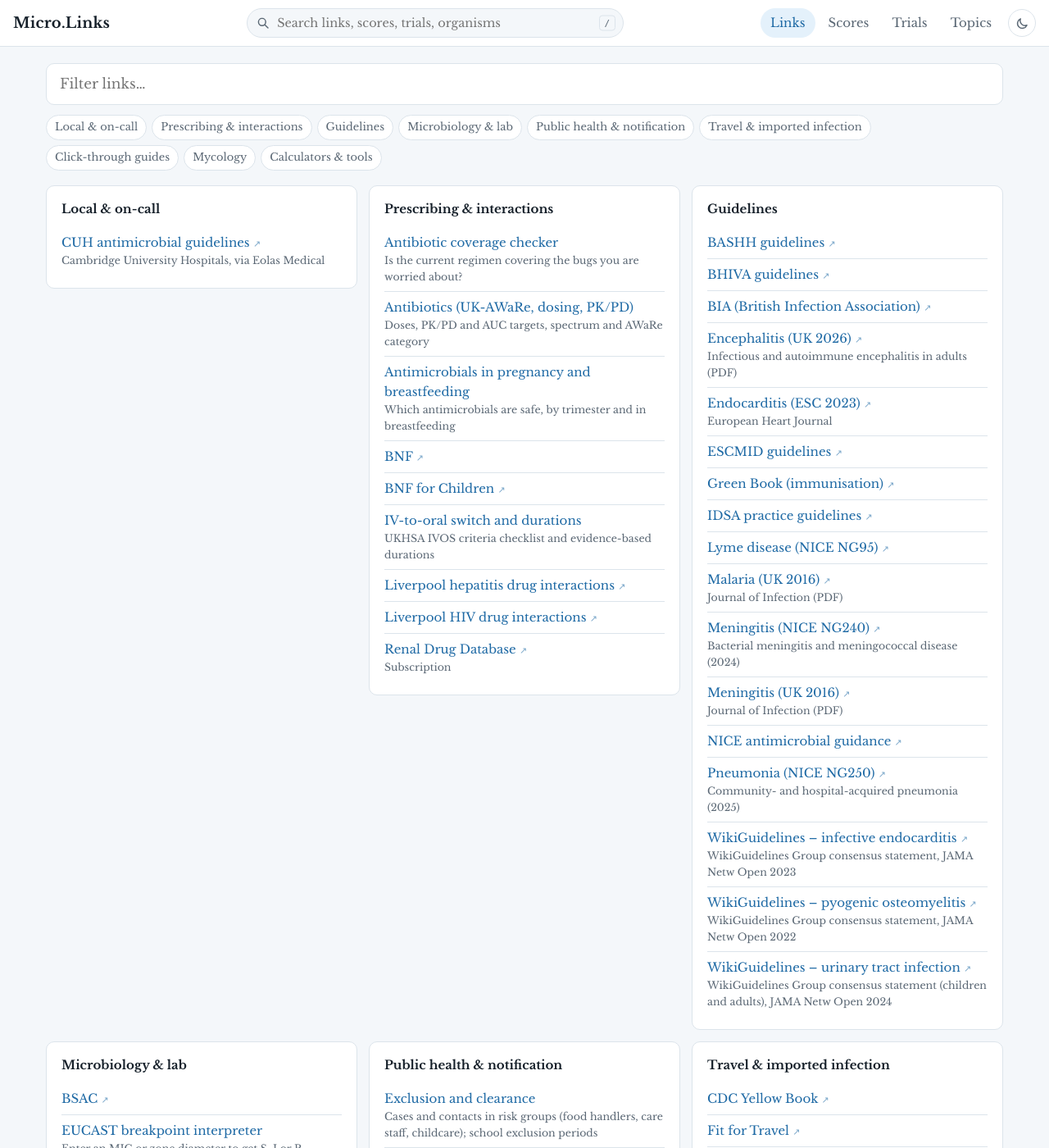
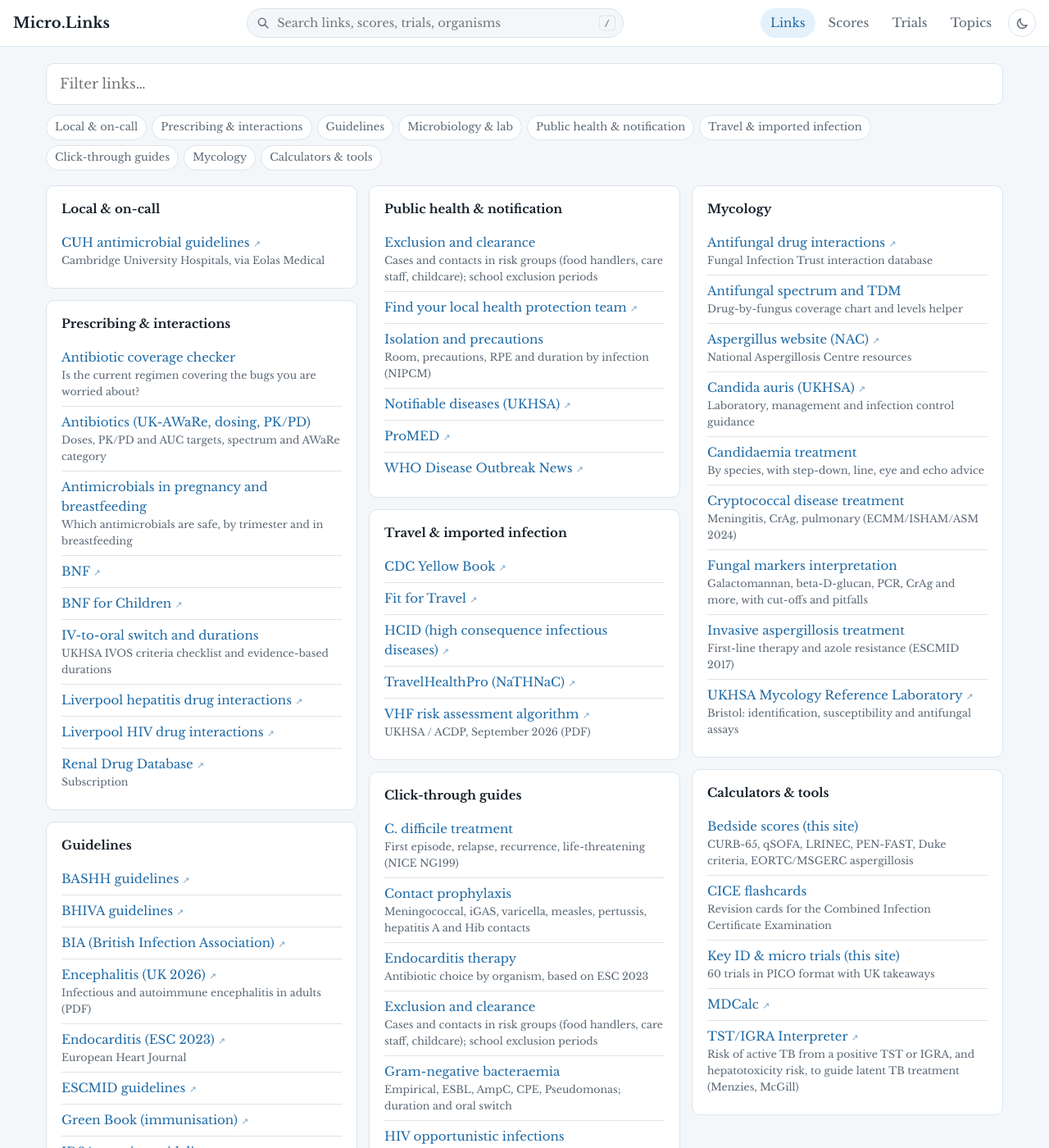
Before and after one commit to bucklesthomas/Micro.Cam, a Jekyll site: the page built from index.html, in a window 1280 px wide and 1400 px high. Shown: the whole window at 82% size. Built offline with Jekyll 4.4.1, drawn with Linux system fonts in a browser that asks for light colours.

Commit message:
Links and Topics: back to flowing columns, with flush column tops
Cards are inline-block so Safari no longer carries a card's bottom margin
to the top of the next column.

Co-Authored-By: Claude Opus 5.5 <noreply@anthropic.com>
Claude-Session: https://claude.ai/code/session_014umjqCS9d4umYuNKooKA4U

```diff
--- a/assets/css/style.css
+++ b/assets/css/style.css
@@ -288,8 +288,10 @@ a:hover { text-decoration: underline; }
   .cite { margin-left: 0; width: 100%; }
 }
 
-/* Links and Topics pages: cards in rows, so every card in a row starts at the same height */
-.grid.masonry { display: grid; grid-template-columns: repeat(auto-fill, minmax(min(100%, 300px), 1fr)); gap: 14px; align-items: start; }
+/* Links and Topics pages: cards flow down in columns. inline-block (not block + margin) stops Safari
+   carrying the previous card's bottom margin to the top of the next column, so every column starts flush. */
+.grid.masonry { display: block; columns: 3 300px; column-gap: 14px; }
+.grid.masonry > .card { display: inline-block; width: 100%; vertical-align: top; margin: 0 0 14px; break-inside: avoid; -webkit-column-break-inside: avoid; page-break-inside: avoid; }
 .grid.masonry > .card[hidden] { display: none; }
 /* Topics: kind label in front of each item */
 .topics .cat li { display: flex; align-items: baseline; gap: 8px; }
```
